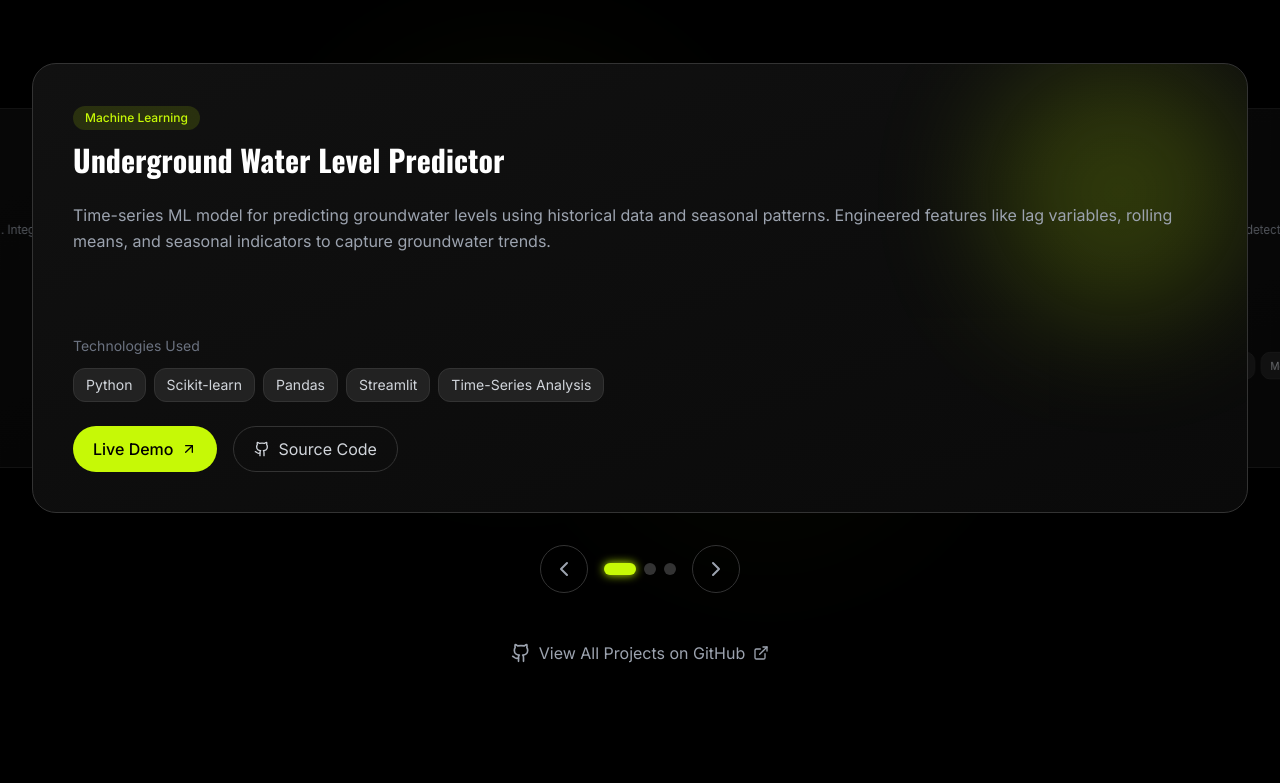
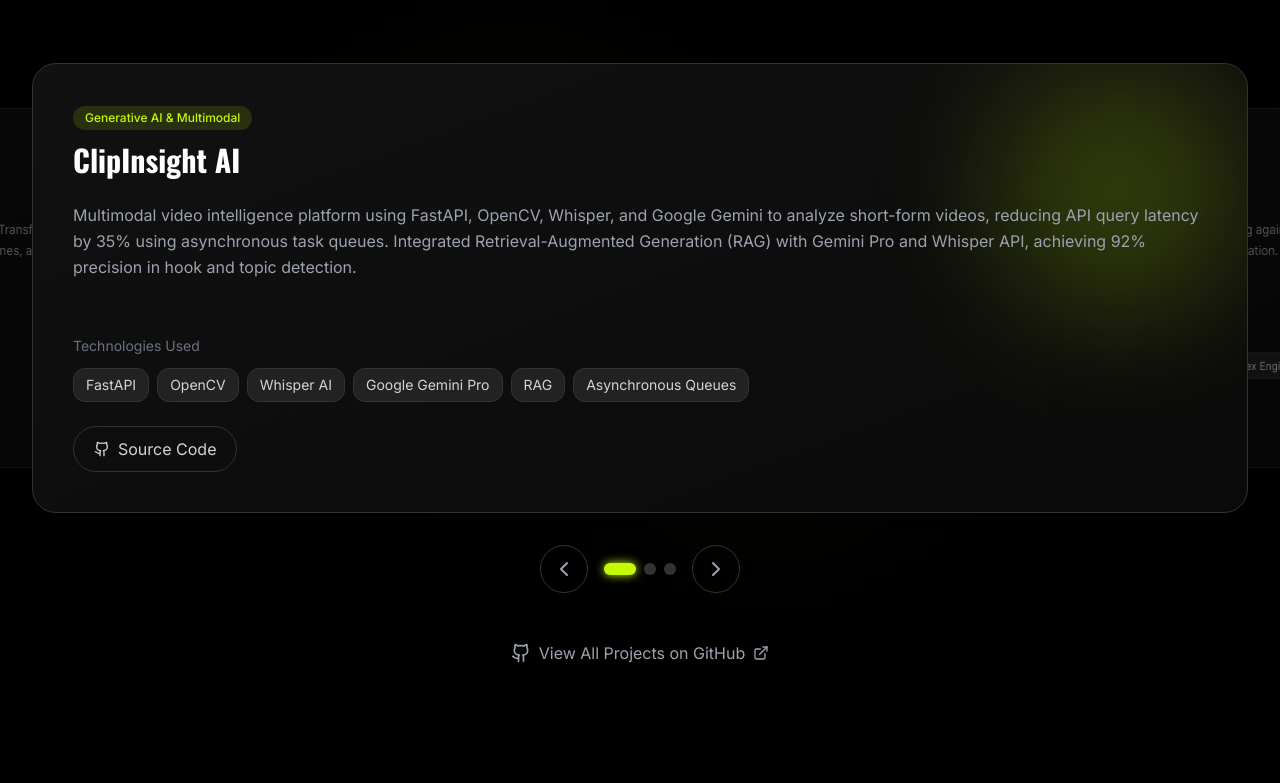
Before and after one commit to Siddhanth2509/Mine-Portfolio, a React (Vite) app in the folder app/: page / in a window 1280 px wide. Shown: the part 4317-5100 px from the top of the page. Built offline with nearby package versions, Linux system fonts and the light colour scheme.

Commit message:
feat: integrate ClipInsight AI and LLM Guardrails Gateway, update certifications, and expand achievements grid to 9 cards

```diff
--- a/app/src/sections/Achievements.tsx
+++ b/app/src/sections/Achievements.tsx
@@ -1,7 +1,7 @@
 import { useEffect, useRef } from 'react';
 import { gsap } from 'gsap';
 import { ScrollTrigger } from 'gsap/ScrollTrigger';
-import { Trophy, Medal, Award, Star, FileBadge, Target } from 'lucide-react';
+import { Trophy, Medal, Award, Star, Target, BookOpen, Rocket, Code2, Crown, ExternalLink } from 'lucide-react';
 
 gsap.registerPlugin(ScrollTrigger);
 
@@ -18,6 +18,7 @@
       description: 'Awarded Certificate of Excellence and Gold Medal for leadership, communication, and professional skills development.',
       date: 'Jan 2024',
       color: '#FFD700',
+      link: '/Certificate.pdf',
     },
     {
       icon: Trophy,
@@ -26,38 +27,70 @@
       description: 'Secured 3rd position in a technical event organized by AI-Innovators, Department of CSE-AI&ML, RKGIT.',
       date: 'Apr 2025',
       color: '#c6f906',
-    },
-    {
-      icon: FileBadge,
-      title: 'Oracle Fusion Cloud',
-      subtitle: 'Professional Certification',
-      description: 'Earned professional certification in Oracle Fusion Cloud, covering enterprise cloud fundamentals.',
-      date: '2024',
-      color: '#F80000',
+      link: '/Tech_Session_Certificate.pdf',
     },
     {
       icon: Award,
-      title: 'Machine Learning & Python',
-      subtitle: 'Coursera Certification',
-      description: 'Completed foundational coursework covering machine learning concepts and Python programming.',
+      title: 'Viksit Uttar Pradesh @2047',
+      subtitle: 'Certificate of Participation',
+      description: 'Recognized for valuable suggestions contributing to the development and progress of Uttar Pradesh under the Viksit UP initiative.',
       date: '2024',
+      color: '#06f9c6',
+      link: '/Certificate.pdf',
+    },
+    {
+      icon: BookOpen,
+      title: 'DeepLearning.AI',
+      subtitle: 'Supervised Machine Learning',
+      description: 'Completed Andrew Ng\'s foundational course covering regression, classification, and model optimization.',
+      date: 'Nov 2024',
       color: '#0056D2',
+      link: '/DeepLearning_AI_ML.pdf',
     },
     {
       icon: Star,
       title: 'C++ for C Programmers',
       subtitle: 'UC Santa Cruz - Coursera',
-      description: 'Completed online course authorized by University of California, Santa Cruz, strengthening C++ fundamentals.',
+      description: 'Completed professional course authorized by University of California, Santa Cruz, strengthening object-oriented foundations.',
       date: 'Nov 2023',
-      color: '#c6f906',
+      color: '#a8d905',
+      link: '/UC_Santa_Cruz_Cplusplus.pdf',
+    },
+    {
+      icon: Rocket,
+      title: 'IIT Roorkee Ideastorm',
+      subtitle: 'E-Summit \'24 Innovation Showcase',
+      description: 'Showcased sustainable agricultural drone innovation at IIT Roorkee\'s E-Summit Ideastorm startup competition.',
+      date: '2024',
+      color: '#ff9800',
+      link: '/IIT_Roorkee_Ideastorm.pdf',
     },
     {
       icon: Target,
       title: 'Airborne Archers',
       subtitle: 'Drone Archery Showdown',
-      description: 'Participated in an aviation-focused drone competition organized by PUSHPAK: The Flying Club.',
+      description: 'Awarded completion certificate for participating in the drone archery and flying showdown by Pushpak Flying Club.',
       date: 'Oct 2023',
-      color: '#06f9c6',
+      color: '#e91e63',
+      link: '/Pushpak_Drone_Archery.pdf',
+    },
+    {
+      icon: Code2,
+      title: 'CodersClash',
+      subtitle: 'CodeChef RKGIT Chapter',
+      description: 'Participated in the competitive coding contest CodersClash, organized by Logix - The Technical Society of IT.',
+      date: 'Dec 2023',
+      color: '#9c27b0',
+      link: '/CodersClash_Appreciation.pdf',
+    },
+    {
+      icon: Crown,
+      title: 'Microsoft Learn',
+      subtitle: 'Azure & AI Achievements',
+      description: 'Earned learning achievements and modules in Azure cloud services, data structures, and AI application workflows.',
+      date: '2024',
+      color: '#00a300',
+      link: '/Microsoft_Learn_Achievements.pdf',
     },
   ];
 
@@ -84,7 +117,7 @@
       triggers.push(titleTrigger);
     }
 
-    // Cards animation with staggered directions
+    // Cards animation
     const cards = gridRef.current?.querySelectorAll('.achievement-card');
     cards?.forEach((card, i) => {
       const directions = [
@@ -94,6 +127,9 @@
         { scale: 0, rotate: -10 },
         { y: 40, opacity: 0 },
         { rotateX: -90 },
+        { rotateY: -45 },
+        { rotateY: 45 },
+        { scale: 0.8, y: 50 },
       ];
 
       const cardTrigger = ScrollTrigger.create({
@@ -111,8 +147,8 @@
               y: 0,
               opacity: 1,
               duration: 0.7,
-              delay: i * 0.1,
-              ease: i % 4 === 3 ? 'back.out(1.7)' : 'expo.out'
+              delay: (i % 3) * 0.1,
+              ease: 'expo.out'
             }
           );
         },
@@ -132,14 +168,12 @@
       ref={sectionRef}
       className="relative py-24 md:py-32 overflow-hidden"
     >
-      {/* Background */}
       <div className="absolute inset-0 pointer-events-none">
         <div className="absolute top-0 left-1/4 w-96 h-96 bg-[#c6f90605] rounded-full blur-3xl" />
         <div className="absolute bottom-0 right-1/4 w-96 h-96 bg-[#c6f90603] rounded-full blur-3xl" />
       </div>
 
       <div className="max-w-[1400px] mx-auto px-4 sm:px-6 lg:px-8">
-        {/* Section Title */}
         <h2
           ref={titleRef}
           className="text-4xl md:text-5xl lg:text-6xl font-display font-bold mb-16 text-center opacity-0"
@@ -147,7 +181,6 @@
           ACHIEVEMENTS <span className="text-[#c6f906]">&</span> CERTIFICATIONS
         </h2>
 
-        {/* Achievements Grid */}
         <div
           ref={gridRef}
           className="grid md:grid-cols-2 lg:grid-cols-3 gap-6"
@@ -155,11 +188,11 @@
           {achievements.map((achievement, i) => (
             <div
               key={i}
-              className="achievement-card group relative opacity-0"
+              className="achievement-card group relative opacity-0 flex flex-col"
               style={{ perspective: '1000px' }}
             >
-              <div className="relative h-full p-6 rounded-2xl border-l-4 border-[#222] bg-[#111] hover:border-l-[#c6f906] hover:bg-[#161616] transition-all duration-500 overflow-hidden">
-                {/* Icon */}
+              <div className="relative flex-1 flex flex-col justify-between p-6 rounded-2xl border-l-4 border-[#222] bg-[#111] hover:border-l-[#c6f906] hover:bg-[#161616] transition-all duration-500 overflow-hidden">
+                <div>
                   <div
                     className="w-14 h-14 rounded-xl flex items-center justify-center mb-5 transition-all duration-500 group-hover:scale-110"
                     style={{ backgroundColor: `${achievement.color}15` }}
@@ -170,22 +203,32 @@
                     />
                   </div>
 
-                {/* Content */}
                   <h3 className="text-xl font-display font-semibold text-white mb-1 group-hover:text-[#c6f906] transition-colors duration-300">
                     {achievement.title}
                   </h3>
                   <p className="text-sm text-gray-400 mb-3">{achievement.subtitle}</p>
-                <p className="text-gray-500 text-sm leading-relaxed mb-4">
+                  <p className="text-gray-500 text-sm leading-relaxed mb-6">
                     {achievement.description}
                   </p>
+                </div>
 
-                {/* Date */}
-                <div className="flex items-center justify-between">
-                  <span className="text-xs text-gray-600 px-2 py-1 bg-[#222] rounded">
+                <div className="flex items-center justify-between mt-auto">
+                  <span className="text-xs text-gray-600 px-2 py-1 bg-[#222] rounded flex-shrink-0">
                     {achievement.date}
                   </span>
 
-                  {/* Shine Effect */}
+                  {achievement.link && (
+                    <a
+                      href={achievement.link}
+                      target="_blank"
+                      rel="noopener noreferrer"
+                      className="text-xs text-[#c6f906] px-3 py-1.5 bg-[#c6f90611] rounded border border-[#c6f90633] hover:bg-[#c6f906] hover:text-black transition-all duration-300 relative z-10 flex items-center gap-1"
+                    >
+                      <span>View Credential</span>
+                      <ExternalLink className="w-3 h-3" />
+                    </a>
+                  )}
+
                   <div className="absolute top-0 right-0 w-20 h-full opacity-0 group-hover:opacity-100 transition-opacity duration-500 pointer-events-none overflow-hidden">
                     <div
                       className="absolute top-0 right-0 w-[1px] h-full bg-gradient-to-b from-transparent via-[#c6f906] to-transparent transform translate-x-0 group-hover:translate-x-[-80px] transition-transform duration-700"
--- a/app/src/sections/Certifications.tsx
+++ b/app/src/sections/Certifications.tsx
@@ -230,6 +230,17 @@
                   <BookOpen className="w-5 h-5 text-[#c6f906]" />
                   <span>4 Months Intensive Training</span>
                 </div>
+                <div className="pt-2">
+                  <a
+                    href="/Siddhanth_Sharma_Certificate.pdf"
+                    target="_blank"
+                    rel="noopener noreferrer"
+                    className="inline-flex items-center gap-2 px-5 py-2.5 bg-[#c6f906] text-black font-semibold rounded-xl hover:shadow-[0_0_15px_rgba(198,249,6,0.3)] hover:scale-105 transition-all duration-300 text-sm"
+                  >
+                    <span>View SAP Certification</span>
+                    <Award className="w-4 h-4" />
+                  </a>
+                </div>
               </div>
 
               {/* Description */}
--- a/app/src/sections/Projects.tsx
+++ b/app/src/sections/Projects.tsx
@@ -13,30 +13,30 @@
 
   const projects = [
     {
-      title: 'Underground Water Level Predictor',
-      category: 'Machine Learning',
+      title: 'ClipInsight AI',
+      category: 'Generative AI & Multimodal',
       description:
-        'Time-series ML model for predicting groundwater levels using historical data and seasonal patterns. Engineered features like lag variables, rolling means, and seasonal indicators to capture groundwater trends.',
-      tech: ['Python', 'Scikit-learn', 'Pandas', 'Streamlit', 'Time-Series Analysis'],
-      links: { demo: '#', github: '#' },
+        'Multimodal video intelligence platform using FastAPI, OpenCV, Whisper, and Google Gemini to analyze short-form videos, reducing API query latency by 35% using asynchronous task queues. Integrated Retrieval-Augmented Generation (RAG) with Gemini Pro and Whisper API, achieving 92% precision in hook and topic detection.',
+      tech: ['FastAPI', 'OpenCV', 'Whisper AI', 'Google Gemini Pro', 'RAG', 'Asynchronous Queues'],
+      links: { github: 'https://github.com/Siddhanth2509', demo: '' },
       color: '#c6f906',
     },
     {
-      title: 'Eye Assist - Disease Detection',
-      category: 'Computer Vision',
+      title: 'LLM Guardrails Gateway',
+      category: 'AI Safety & Security',
       description:
-        'CNN-based medical image classification system for detecting eye diseases from retinal fundus images. Addressed class imbalance and focused on cross-dataset generalization to reduce overfitting.',
-      tech: ['TensorFlow', 'OpenCV', 'CNN', 'Transfer Learning', 'Medical Imaging'],
-      links: { github: '#' },
+        'Enterprise-grade safety gateway for LLMs, protecting against prompt injections (98% jailbreak detection rate) and masking PII with < 45ms overhead latency using optimized regex matching and classification. Implemented dynamic policy enforcement, toxicity filtering, and topic alignment rules.',
+      tech: ['FastAPI', 'Next.js', 'Prisma ORM', 'SQLite', 'Regex Engines', 'Framer Motion'],
+      links: { github: 'https://github.com/Siddhanth2509', demo: '' },
       color: '#06f9c6',
     },
     {
-      title: 'EEG Brainwave Analysis',
-      category: 'Signal Processing',
+      title: 'Eye Assist - Retinal Detection',
+      category: 'Deep Learning & CV',
       description:
-        'Real-time emotional and cognitive state prediction from EEG signals using machine learning. Integrated trained ML models with a GUI-based system for real-time prediction and visualization.',
-      tech: ['Python', 'Signal Processing', 'ML', 'GUI Development', 'Healthcare AI'],
-      links: { demo: '#' },
+        'Medical AI system for retinal disease detection using CNNs (ResNet50 / MobileNetV2) and Transfer Learning, achieving 94.2% classification accuracy. Designed preprocessing, data augmentation, and class imbalance handling pipelines, and integrated Grad-CAM for Explainable AI (XAI) clinical support.',
+      tech: ['TensorFlow', 'PyTorch', 'CNN', 'Transfer Learning', 'Grad-CAM', 'Medical Imaging'],
+      links: { github: 'https://github.com/Siddhanth2509', demo: '' },
       color: '#f906c6',
     },
   ];
```
Lines whose indentation alone changed are shown as unchanged.
